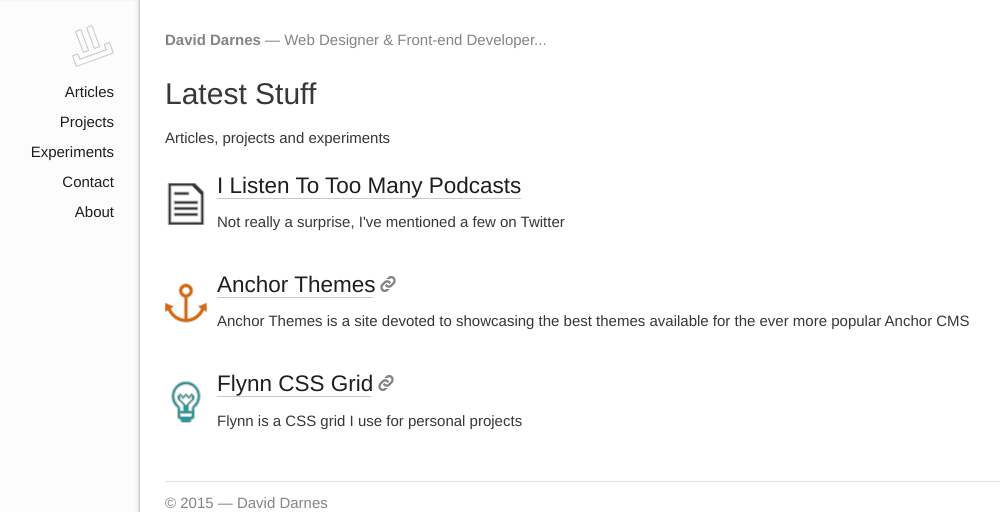
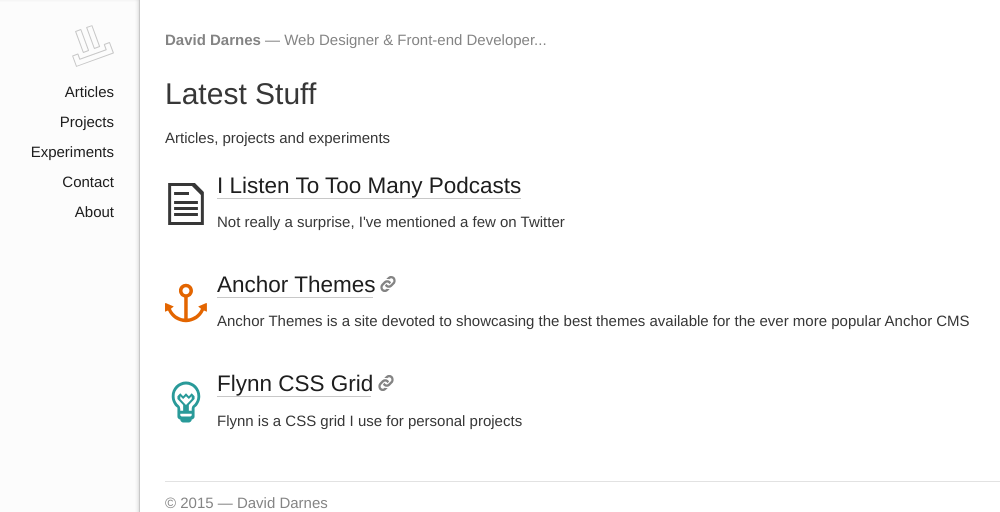
Before and after one commit to daviddarnes/daviddarnes.github.io, a Jekyll site: the page built from index.md, in a window 1280 px wide. Shown: the top 512 px of the page, without its empty margins (116-1116 px from the left). Built offline with Jekyll 4.4.1, drawn with Linux system fonts in a browser that asks for light colours.

Commit message:
Removes border colour from previous commit

```diff
--- a/css/styles.scss
+++ b/css/styles.scss
@@ -164,7 +164,6 @@ svg {
 		animation: outline 3s ease 1;
 	}
 	&__fade {
-		stroke: $border-colour;
 		-webkit-animation: fade 3s ease 1;
 		animation: fade 3s ease 1;
 	}
@@ -204,13 +203,13 @@ svg {
 @-webkit-keyframes outline {
 	0%	{ stroke-dashoffset: 122; }
 	25%	{ stroke-dashoffset: 122; }
-	100%{ stroke-dashoffset: 0; }
+	100%	{ stroke-dashoffset: 0; }
 }
 
 @keyframes outline {
 	0%	{ stroke-dashoffset: 122; }
 	25%	{ stroke-dashoffset: 122; }
-	100%{ stroke-dashoffset: 0; }
+	100%	{ stroke-dashoffset: 0; }
 }
 
 
```
